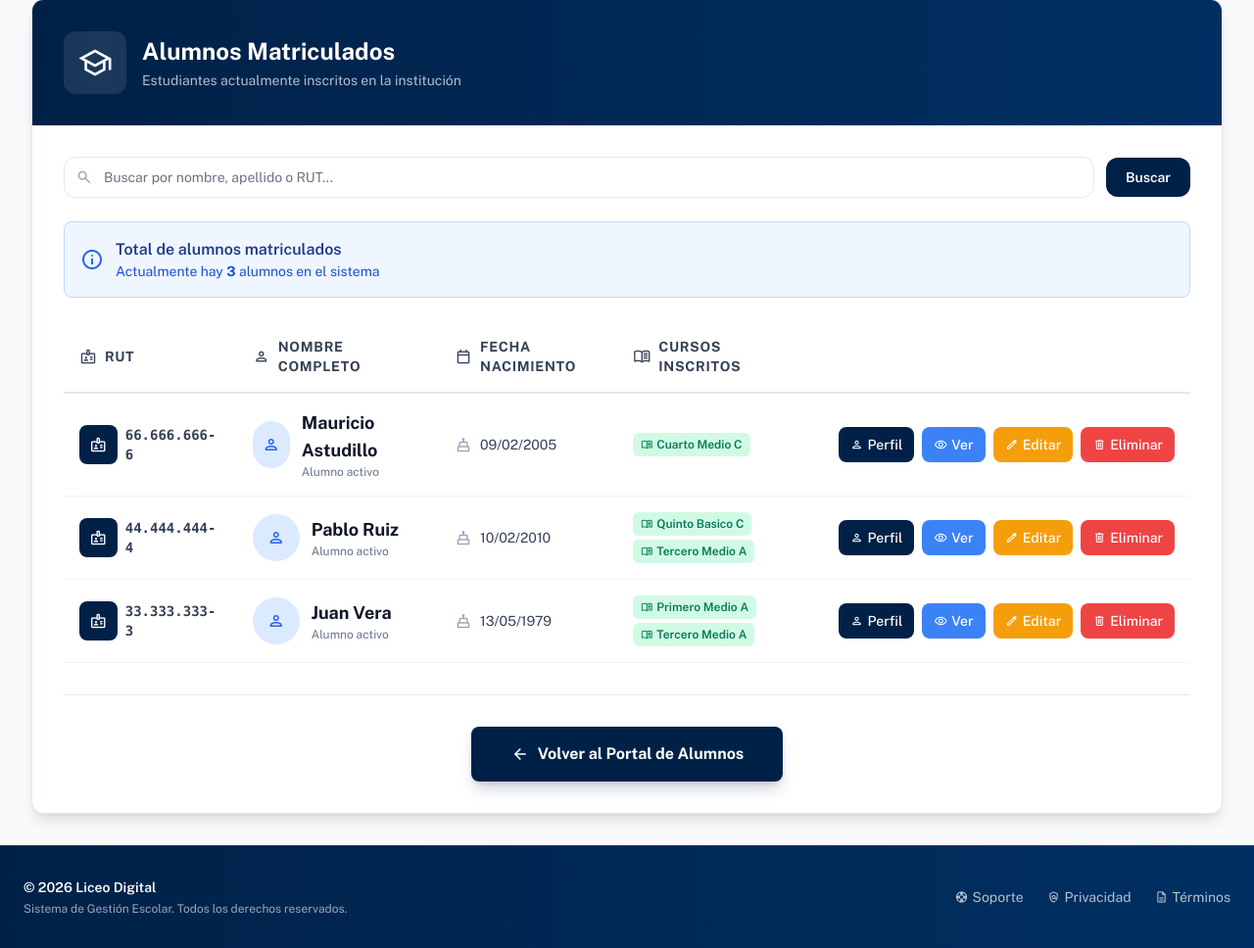
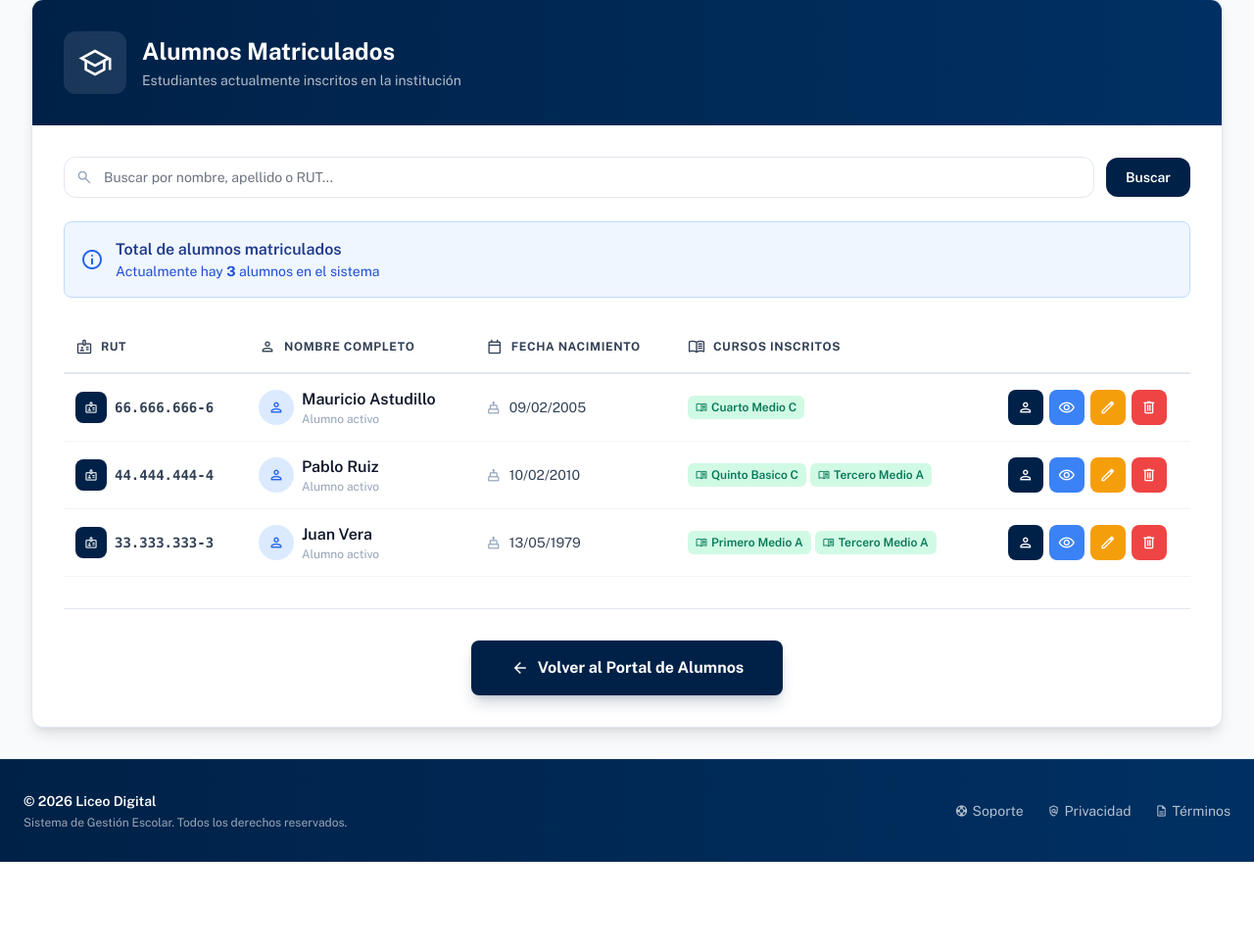
Before and after one commit to veragonzalo/App_Gestion_Escolar, a Django app: page /alumnos/lista_alumnos/ in a window 1280 px wide. Shown: the part 215-1183 px from the top of the page at 98% size. After the commit the page ends 1095 px from the top, so only its background shows below. Run offline with Django 5.2, Linux system fonts and the light colour scheme; a user stored in the database is signed in; data comes from the database, SQL or seed files in the repository; data that the repository does not hold is empty; some libraries are stand-ins or nearby versions.

Commit message:
Ajusta tabla de alumnos: botones solo icono, celdas más compactas
Co-Authored-By: Claude Sonnet 4.6 <noreply@anthropic.com>

```diff
--- a/alumnos/templates/alumnos/lista_alumnos.html
+++ b/alumnos/templates/alumnos/lista_alumnos.html
@@ -98,25 +98,25 @@
                         <table class="w-full">
                             <thead>
                                 <tr class="border-b-2 border-slate-200">
-                                    <th class="text-left py-4 px-4 text-sm font-bold text-slate-700 uppercase tracking-wider">
+                                    <th class="text-left py-3 px-3 text-xs font-bold text-slate-700 uppercase tracking-wider">
                                         <div class="flex items-center gap-2">
                                             <span class="material-symbols-outlined text-lg">badge</span>
                                             <span>RUT</span>
                                         </div>
                                     </th>
-                                    <th class="text-left py-4 px-4 text-sm font-bold text-slate-700 uppercase tracking-wider">
+                                    <th class="text-left py-3 px-3 text-xs font-bold text-slate-700 uppercase tracking-wider">
                                         <div class="flex items-center gap-2">
                                             <span class="material-symbols-outlined text-lg">person</span>
                                             <span>Nombre Completo</span>
                                         </div>
                                     </th>
-                                    <th class="text-left py-4 px-4 text-sm font-bold text-slate-700 uppercase tracking-wider">
+                                    <th class="text-left py-3 px-3 text-xs font-bold text-slate-700 uppercase tracking-wider">
                                         <div class="flex items-center gap-2">
                                             <span class="material-symbols-outlined text-lg">calendar_today</span>
                                             <span>Fecha Nacimiento</span>
                                         </div>
                                     </th>
-                                    <th class="text-left py-4 px-4 text-sm font-bold text-slate-700 uppercase tracking-wider">
+                                    <th class="text-left py-3 px-3 text-xs font-bold text-slate-700 uppercase tracking-wider">
                                         <div class="flex items-center gap-2">
                                             <span class="material-symbols-outlined text-lg">menu_book</span>
                                             <span>Cursos Inscritos</span>
@@ -127,32 +127,32 @@
                             <tbody>
                                 {% for alumno in lista_alumnos %}
                                     <tr class="border-b border-slate-100 hover:bg-slate-50 transition-colors">
-                                        <td class="py-4 px-4">
+                                        <td class="py-3 px-3">
                                             <div class="flex items-center gap-2">
-                                                <div class="w-10 h-10 bg-[#002147] text-white rounded-lg flex items-center justify-center">
-                                                    <span class="material-symbols-outlined text-lg">badge</span>
+                                                <div class="w-8 h-8 bg-[#002147] text-white rounded-lg flex items-center justify-center flex-shrink-0">
+                                                    <span class="material-symbols-outlined text-sm">badge</span>
                                                 </div>
                                                 <span class="font-mono text-sm font-bold text-slate-700">{{ alumno.rut }}</span>
                                             </div>
                                         </td>
-                                        <td class="py-4 px-4">
-                                            <div class="flex items-center gap-3">
-                                                <div class="w-12 h-12 bg-blue-100 rounded-full flex items-center justify-center">
-                                                    <span class="material-symbols-outlined text-blue-600 text-xl">person</span>
+                                        <td class="py-3 px-3">
+                                            <div class="flex items-center gap-2">
+                                                <div class="w-9 h-9 bg-blue-100 rounded-full flex items-center justify-center flex-shrink-0">
+                                                    <span class="material-symbols-outlined text-blue-600 text-lg">person</span>
                                                 </div>
                                                 <div>
-                                                    <p class="font-bold text-slate-900 text-lg">{{ alumno.nombre }} {{ alumno.apellido }}</p>
-                                                    <p class="text-slate-500 text-xs">Alumno activo</p>
+                                                    <p class="font-semibold text-slate-900">{{ alumno.nombre }} {{ alumno.apellido }}</p>
+                                                    <p class="text-slate-400 text-xs">Alumno activo</p>
                                                 </div>
                                             </div>
                                         </td>
-                                        <td class="py-4 px-4">
+                                        <td class="py-3 px-3">
                                             <div class="flex items-center gap-2">
-                                                <span class="material-symbols-outlined text-slate-400 text-lg">cake</span>
+                                                <span class="material-symbols-outlined text-slate-400 text-base">cake</span>
                                                 <span class="text-slate-700 text-sm">{{ alumno.fecha_nacimiento|date:"d/m/Y" }}</span>
                                             </div>
                                         </td>
-                                        <td class="py-4 px-4">
+                                        <td class="py-3 px-3">
                                             {% if alumno.cursos.all %}
                                                 <div class="flex flex-wrap gap-1">
                                                     {% for curso in alumno.cursos.all %}
@@ -167,30 +167,24 @@
                                             {% endif %}
                                         </td>
 
-                                    <td class="py-4 px-4">
-                                            <div class="flex items-center justify-center gap-2">
+                                    <td class="py-4 px-3">
+                                            <div class="flex items-center justify-center gap-1.5">
                                                 <!-- Botón Perfil -->
-                                                <a href="{% url 'perfil_alumno' alumno.rut %}" class="inline-flex items-center gap-1 bg-[#002147] hover:bg-[#003063] text-white px-3 py-2 rounded-lg text-sm font-medium transition-all" title="Ver perfil">
-                                                    <span class="material-symbols-outlined text-sm">person</span>
-                                                    <span class="hidden sm:inline">Perfil</span>
+                                                <a href="{% url 'perfil_alumno' alumno.rut %}" class="w-9 h-9 inline-flex items-center justify-center bg-[#002147] hover:bg-[#003063] text-white rounded-lg transition-all" title="Ver perfil">
+                                                    <span class="material-symbols-outlined text-[18px]">person</span>
                                                 </a>
                                                 <!-- Botón Ver -->
-                                                <a href="{% url 'detalle_alumno' alumno.rut %}" class="inline-flex items-center gap-1 bg-blue-500 hover:bg-blue-600 text-white px-3 py-2 rounded-lg text-sm font-medium transition-all" title="Ver detalle">
-                                                    <span class="material-symbols-outlined text-sm">visibility</span>
-                                                    <span class="hidden sm:inline">Ver</span>
+                                                <a href="{% url 'detalle_alumno' alumno.rut %}" class="w-9 h-9 inline-flex items-center justify-center bg-blue-500 hover:bg-blue-600 text-white rounded-lg transition-all" title="Ver detalle">
+                                                    <span class="material-symbols-outlined text-[18px]">visibility</span>
                                                 </a>
-
                                                 {% if perfil.puede_editar or user.is_superuser %}
                                                 <!-- Botón Editar -->
-                                                <a href="{% url 'editar_alumno' alumno.rut %}" class="inline-flex items-center gap-1 bg-amber-500 hover:bg-amber-600 text-white px-3 py-2 rounded-lg text-sm font-medium transition-all" title="Editar">
-                                                    <span class="material-symbols-outlined text-sm">edit</span>
-                                                    <span class="hidden sm:inline">Editar</span>
+                                                <a href="{% url 'editar_alumno' alumno.rut %}" class="w-9 h-9 inline-flex items-center justify-center bg-amber-500 hover:bg-amber-600 text-white rounded-lg transition-all" title="Editar">
+                                                    <span class="material-symbols-outlined text-[18px]">edit</span>
                                                 </a>
-
                                                 <!-- Botón Eliminar -->
-                                                <a href="{% url 'eliminar_alumno' alumno.rut %}" class="inline-flex items-center gap-1 bg-red-500 hover:bg-red-600 text-white px-3 py-2 rounded-lg text-sm font-medium transition-all" title="Eliminar">
-                                                    <span class="material-symbols-outlined text-sm">delete</span>
-                                                    <span class="hidden sm:inline">Eliminar</span>
+                                                <a href="{% url 'eliminar_alumno' alumno.rut %}" class="w-9 h-9 inline-flex items-center justify-center bg-red-500 hover:bg-red-600 text-white rounded-lg transition-all" title="Eliminar">
+                                                    <span class="material-symbols-outlined text-[18px]">delete</span>
                                                 </a>
                                                 {% endif %}
                                             </div>
```
